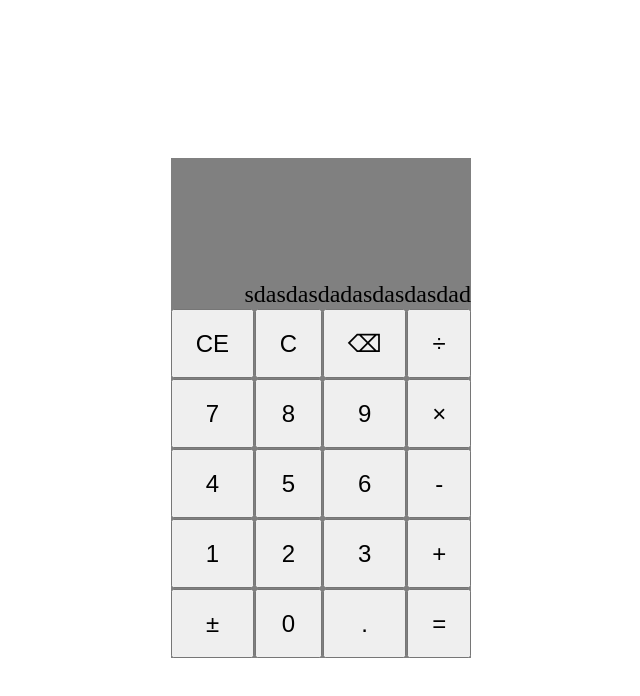
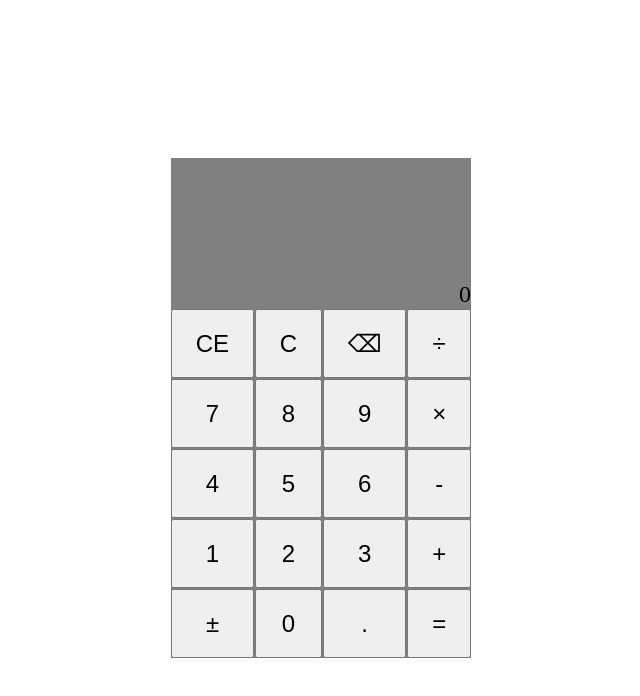
Before and after one commit to ArmandC19/armandc19.github.io, a plain HTML site: page calculator/index.html in a window 1280 px wide. Shown: the whole page, without its empty margins (319-959 px from the left). Drawn offline with Linux system fonts and the light colour scheme.

Commit message:
set default display to 0 and made comments

```diff
--- a/calculator/index.html
+++ b/calculator/index.html
@@ -8,7 +8,7 @@
     <div class='container'>
       <div class='calculator'>
         <div class='display'>
-          sdasdasdadasdasdasdad
+          0
         </div>
         <button type="button">CE</button>
         <button type="button" id="clear">C</button>
```
Also changed, not shown: calculator/javascript.js (+5 -7 lines).
